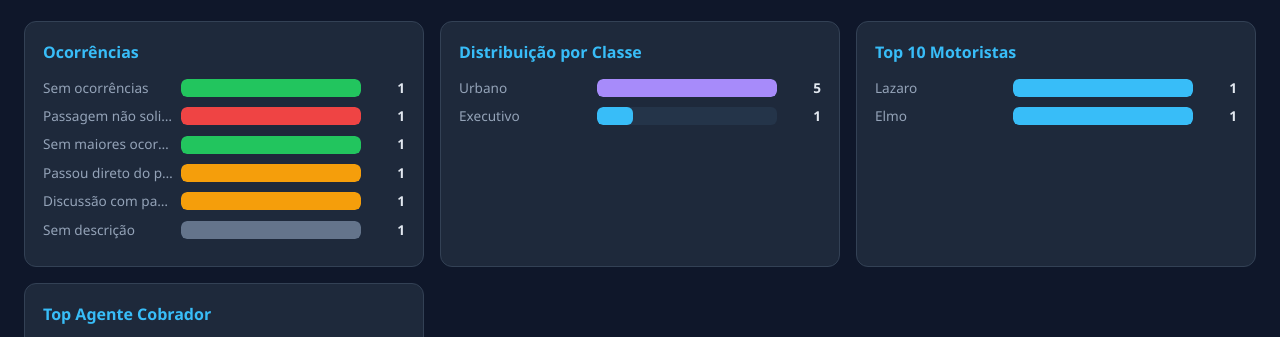
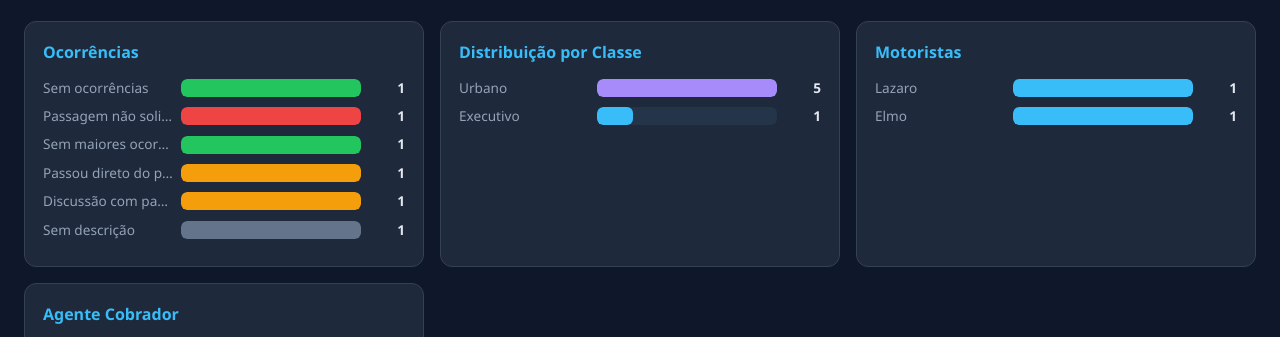
Before and after one commit to Mila412/ocorrencia, a plain HTML site: page index.html in a window 1280 px wide. Shown: the part 407-744 px from the top of the page. Drawn offline with Linux system fonts and the light colour scheme.

Commit message:
index.html

```diff
--- a/index.html
+++ b/index.html
@@ -217,11 +217,11 @@
       <div id="chartClasse"></div>
     </div>
     <div class="panel">
-      <h2>Top 10 Motoristas</h2>
+      <h2>Motoristas</h2>
       <div id="chartMotoristas"></div>
     </div>
     <div class="panel">
-      <h2>Top Agente Cobrador</h2>
+      <h2>Agente Cobrador</h2>
       <div id="chartAgentes"></div>
     </div>
   </div>
```
